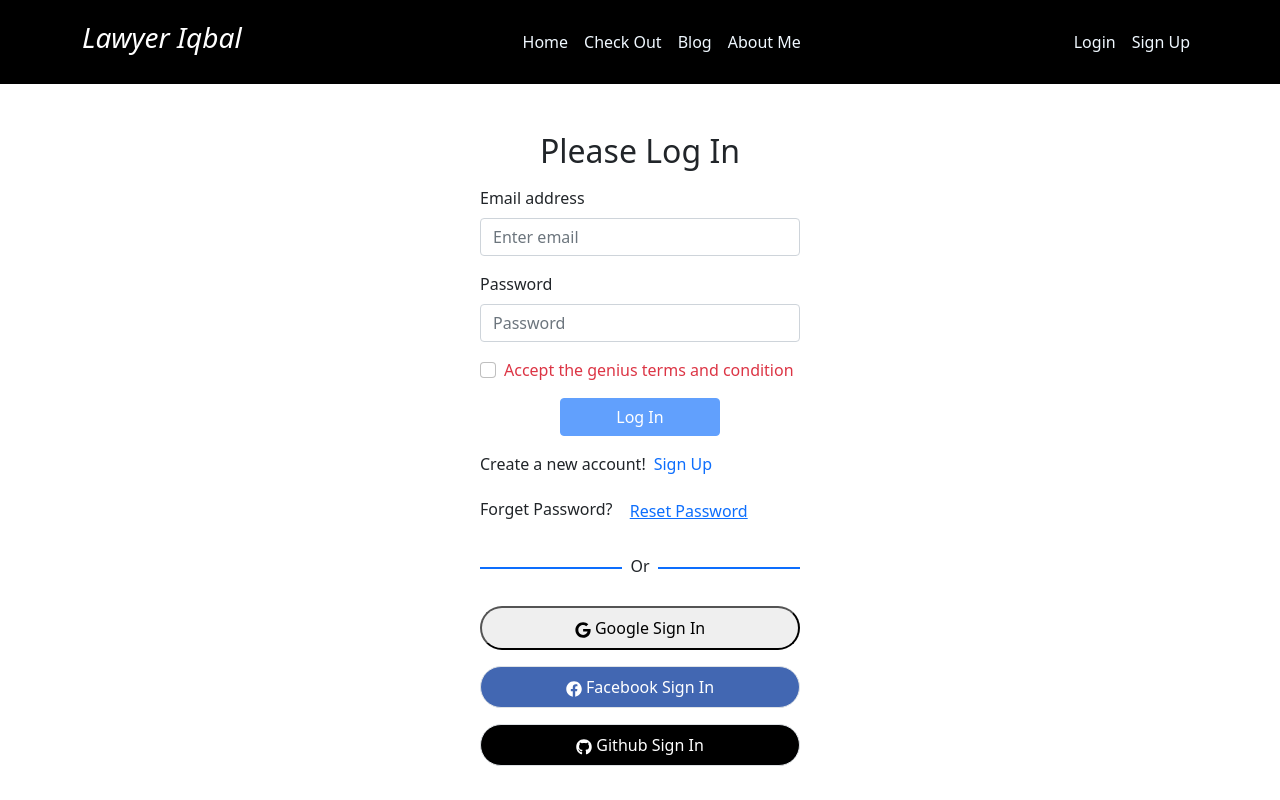
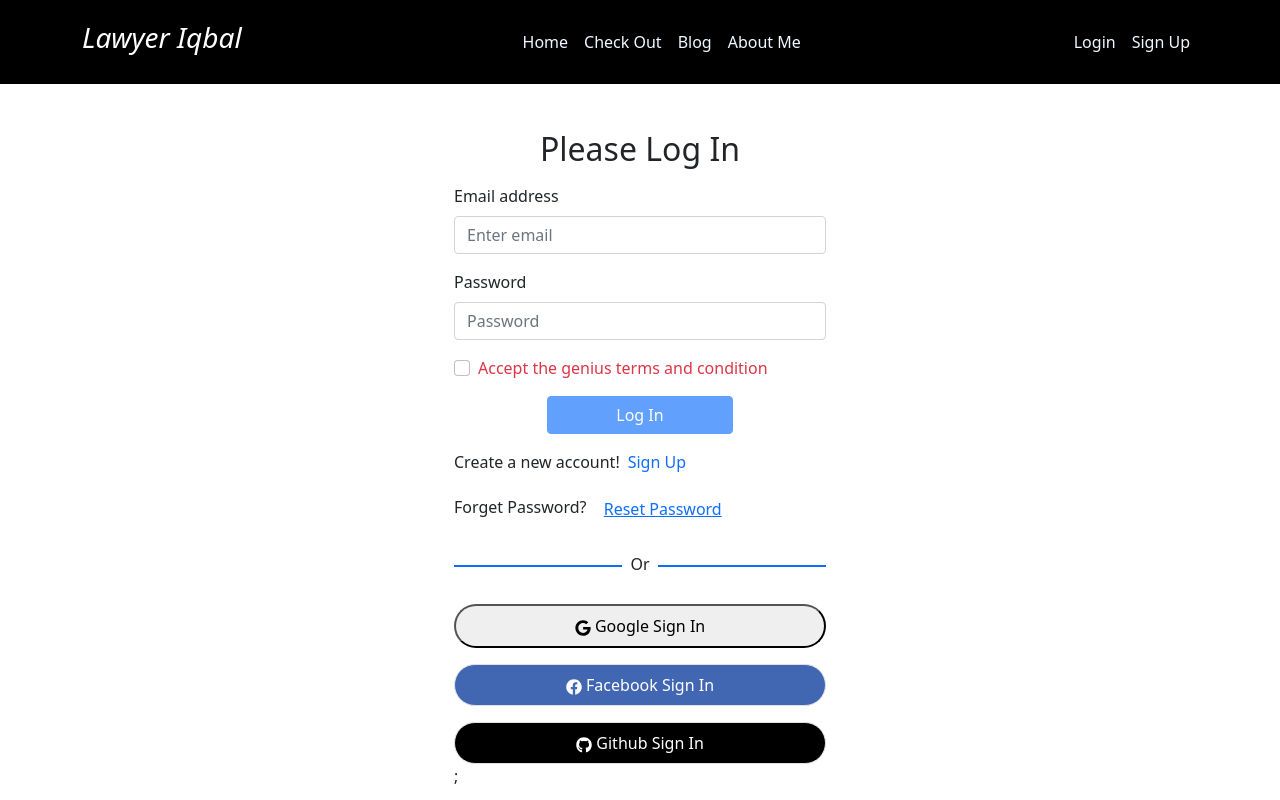
Before and after one commit to IQBAL-HOSSAN/Lawyer_Iqbal, a React (Create React App) app: page /login in a window 1280 px wide. Shown: the top 800 px of the page. Built offline with nearby package versions, Linux system fonts and the light colour scheme; no server answers.

Commit message:
added the toast

```diff
--- a/src/Component/Pages/Blog/Blog.js
+++ b/src/Component/Pages/Blog/Blog.js
@@ -4,6 +4,10 @@ import { Accordion, Container } from "react-bootstrap";
 const Blog = () => {
   return (
     <div id="blog-page" className="py-5">
+      <h2 className="text-center mb-4">My Blogs</h2>
+      <div className="d-flex justify-content-center mb-5 ">
+        <div className=" under-line bg-danger"></div>
+      </div>
       <Container>
         <Accordion defaultActiveKey="0">
           <Accordion.Item eventKey="0">
--- a/src/Component/Pages/Login/Login.js
+++ b/src/Component/Pages/Login/Login.js
@@ -1,6 +1,6 @@
 import React, { useRef, useState } from "react";
 import Button from "react-bootstrap/Button";
-import { Form } from "react-bootstrap";
+import { Container, Form } from "react-bootstrap";
 import {
   useSendPasswordResetEmail,
   useSignInWithEmailAndPassword,
@@ -9,6 +9,9 @@ import auth from "../../../firebase.init";
 import { Link, useLocation, useNavigate } from "react-router-dom";
 import SocialLogin from "./SocialLogin/SocialLogin";
 import { async } from "@firebase/util";
+import Spineer from "../../Spinner/Spineer";
+import { ToastContainer, toast } from "react-toastify";
+import "react-toastify/dist/ReactToastify.css";
 
 const Login = () => {
   const emailRef = useRef("");
@@ -26,12 +29,19 @@ const Login = () => {
   const [sendPasswordResetEmail, sending, resetError] =
     useSendPasswordResetEmail(auth);
 
-  let showError;
+  // loading
+  if (loading || sending) {
+    <Spineer></Spineer>;
+  }
+
+  // display error
+  let displayError;
   if (error || resetError) {
-    showError = (
-      <div>
-        <p className="text-danger"> Error: {error.message}</p>
-      </div>
+    displayError = (
+      <p className="text-danger">
+        {" "}
+        Error: {error?.message} {resetError?.message}
+      </p>
     );
   }
   // sign in with email and password
@@ -49,14 +59,19 @@ const Login = () => {
 
   const resetPassword = async () => {
     const email = emailRef.current.value;
+    if (email) {
       await sendPasswordResetEmail(email);
-    alert("Sent email");
+      toast("Send email");
+    } else {
+      toast("Please enter your email address");
+    }
   };
 
   return (
-    <div className="my-5">
-      <h2 className="text-center mb-3">Please Log In</h2>
-      <div className="w-25 mx-auto">
+    <div className="py-5">
+      <Container>
+        <h2 className="text-center mb-3 ">Please Log In</h2>
+        <div className="col-md-4 col-lg-4 col-10 mx-auto">
           <Form onSubmit={handleLogIn} className="">
             <Form.Group className="mb-3" controlId="formBasicEmail">
               <Form.Label>Email address</Form.Label>
@@ -79,7 +94,6 @@ const Login = () => {
             </Form.Group>
 
             {/* error */}
-          {showError}
             <Form.Group className="mb-3" controlId="formBasicCheckbox">
               <Form.Check
                 onClick={() => setAgree(!agree)}
@@ -114,7 +128,7 @@ const Login = () => {
               </Button>
             </p>
           </Form>
-
+          {displayError}
           {/* after & before line */}
           <div className="d-flex align-items-center my-4">
             <div
@@ -129,7 +143,9 @@ const Login = () => {
           </div>
           {/* login with social media */}
           <SocialLogin></SocialLogin>
+          <ToastContainer />;
         </div>
+      </Container>
     </div>
   );
 };
--- a/src/Component/Pages/SignUp/SignUp.js
+++ b/src/Component/Pages/SignUp/SignUp.js
@@ -48,7 +48,7 @@ const SignUp = () => {
         <div className="col-md-4 col-lg-4 col-10 mx-auto">
           <h2 className="text-center mb-3">Please Sign Up</h2>
           <div className=" mx-auto">
-            <Form onSubmit={handleFormSubmit} className="">
+            <Form onSubmit={handleFormSubmit}>
               <Form.Group className="mb-3" controlId="formBasicEmail">
                 <Form.Label>Your Name</Form.Label>
                 <Form.Control
--- a/src/Component/Share/Header/Header.css
+++ b/src/Component/Share/Header/Header.css
@@ -1,3 +1,9 @@
+
+
+
+header{
+    margin-bottom: 82px;
+}
 .nav-link{
     color: aliceblue !important;
 }
--- a/src/Component/Share/Header/Header.js
+++ b/src/Component/Share/Header/Header.js
@@ -12,13 +12,14 @@ const Header = () => {
     signOut(auth);
   };
   return (
-    <header>
+    <header className="">
       <Navbar
         collapseOnSelect
         expand="lg"
         bg="black"
         variant="dark"
         className="py-3 "
+        fixed="top"
       >
         <Container>
           <Navbar.Brand as={Link} to="/">
```
Lines whose indentation alone changed are shown as unchanged.
